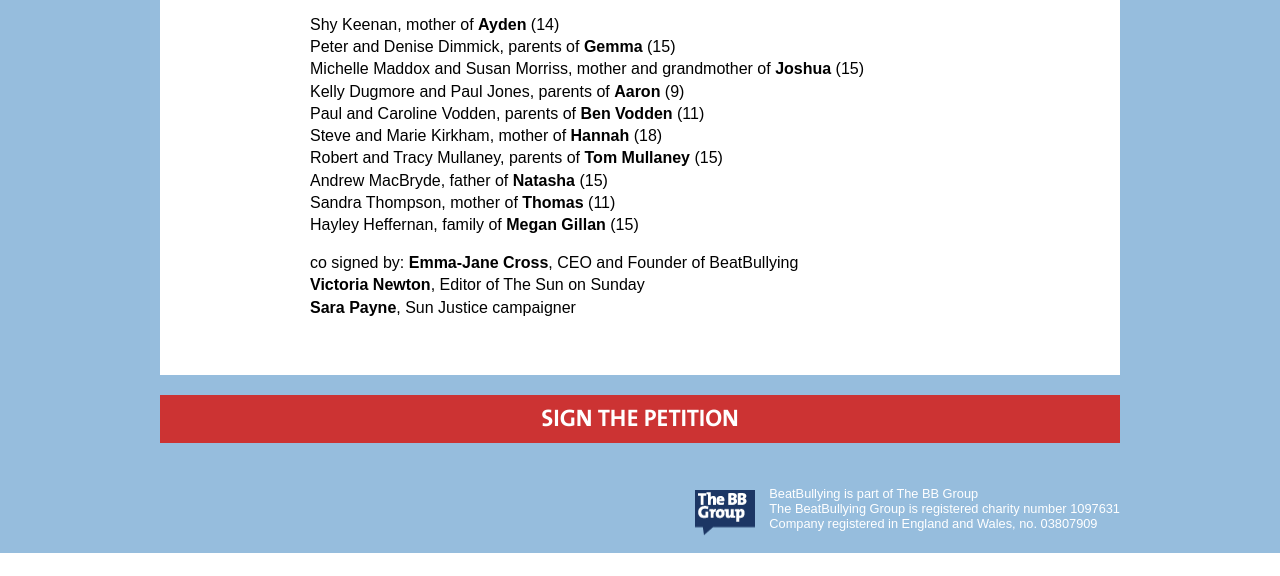
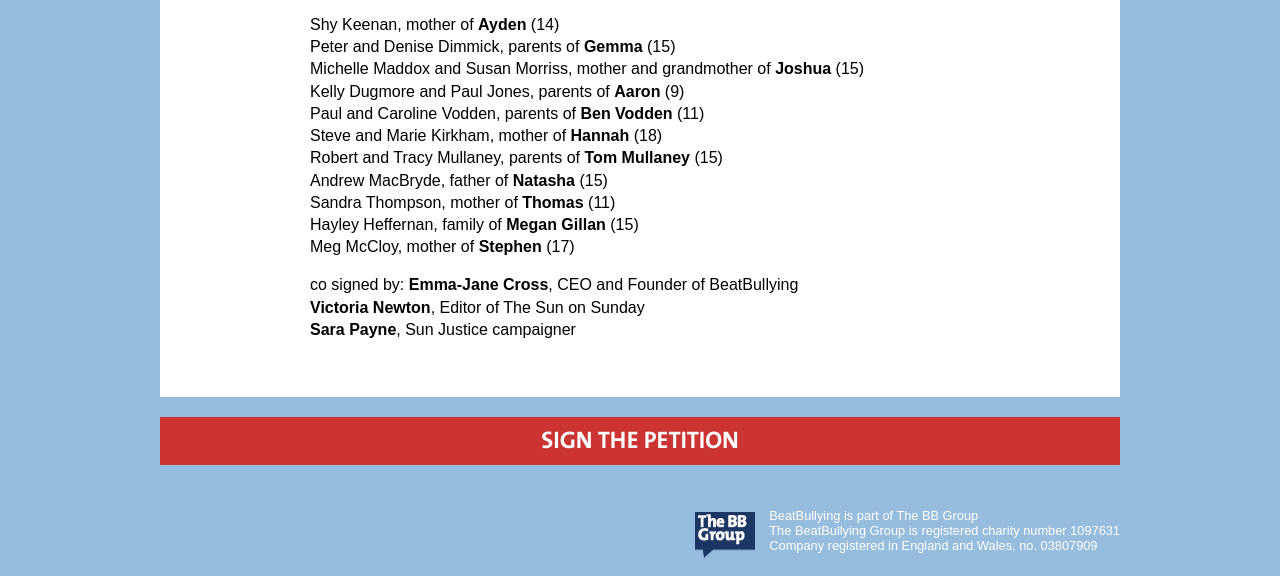
Before and after one commit to thebbgroup/aydens-law, a Flask app: page /letter-to-pm in a window 1280 px wide. Shown: the part 1773-2349 px from the top of the page. Before the commit the page ends 2326 px from the top, so only its background shows below. Run offline with Flask 2, Linux system fonts and the light colour scheme; style sheets or scripts are compiled from the project's sources; parts of the project's set-up code (start-up, migrations or seed data) failed here and were passed over.

Commit message:
adding in a new supporting family

```diff
--- a/app/templates/letter_to_pm.jinja
+++ b/app/templates/letter_to_pm.jinja
@@ -73,6 +73,7 @@
 				Andrew MacBryde, father of <strong>Natasha</strong> (15)<br>
 				Sandra Thompson, mother of <strong>Thomas</strong> (11)<br>
 				Hayley Heffernan, family of <strong>Megan Gillan</strong> (15)<br>
+				Meg McCloy, mother of <strong>Stephen</strong> (17)<br>
 			</p>
 			<p>
 				co signed by: <strong>Emma-Jane Cross</strong>, CEO and Founder of BeatBullying<br>
```
